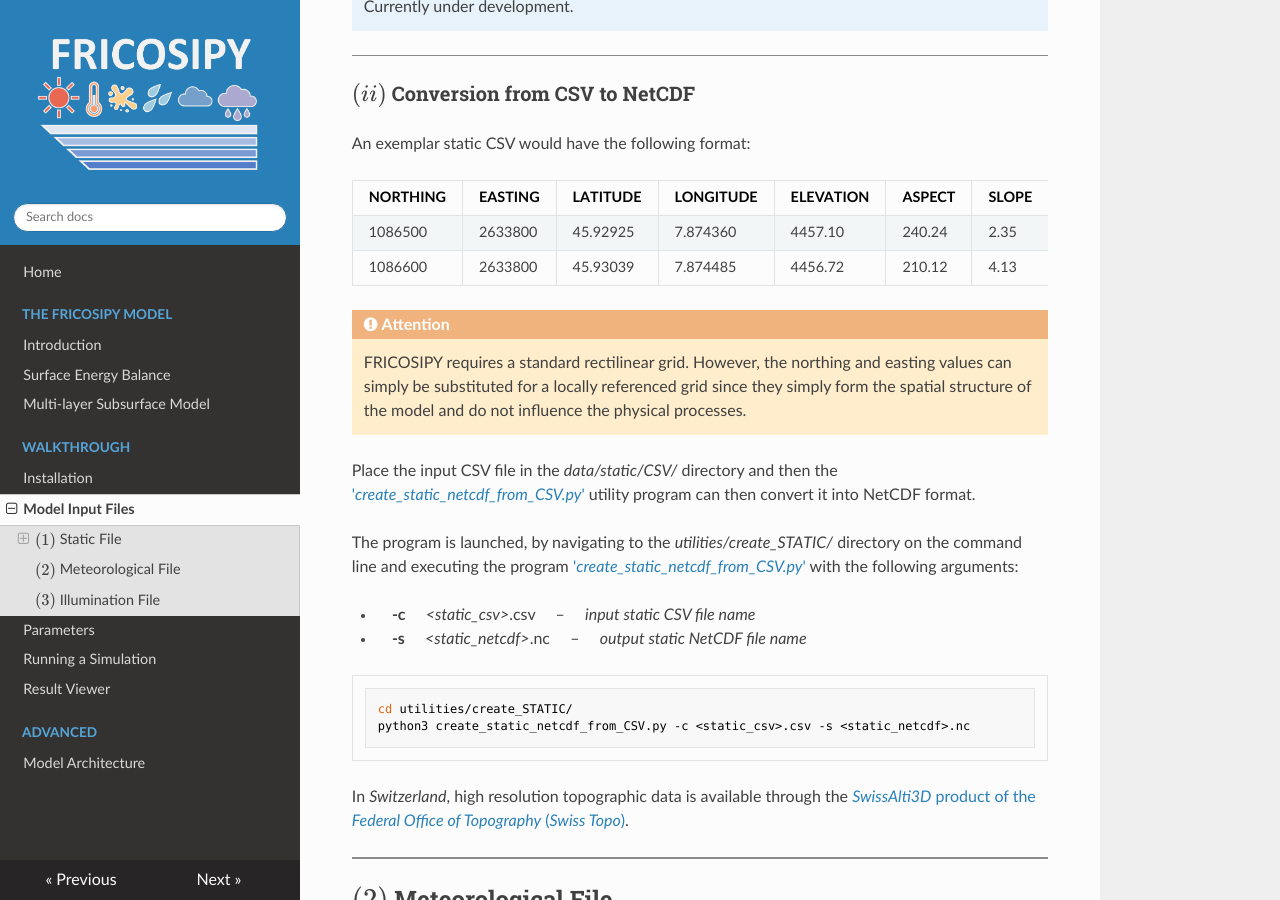
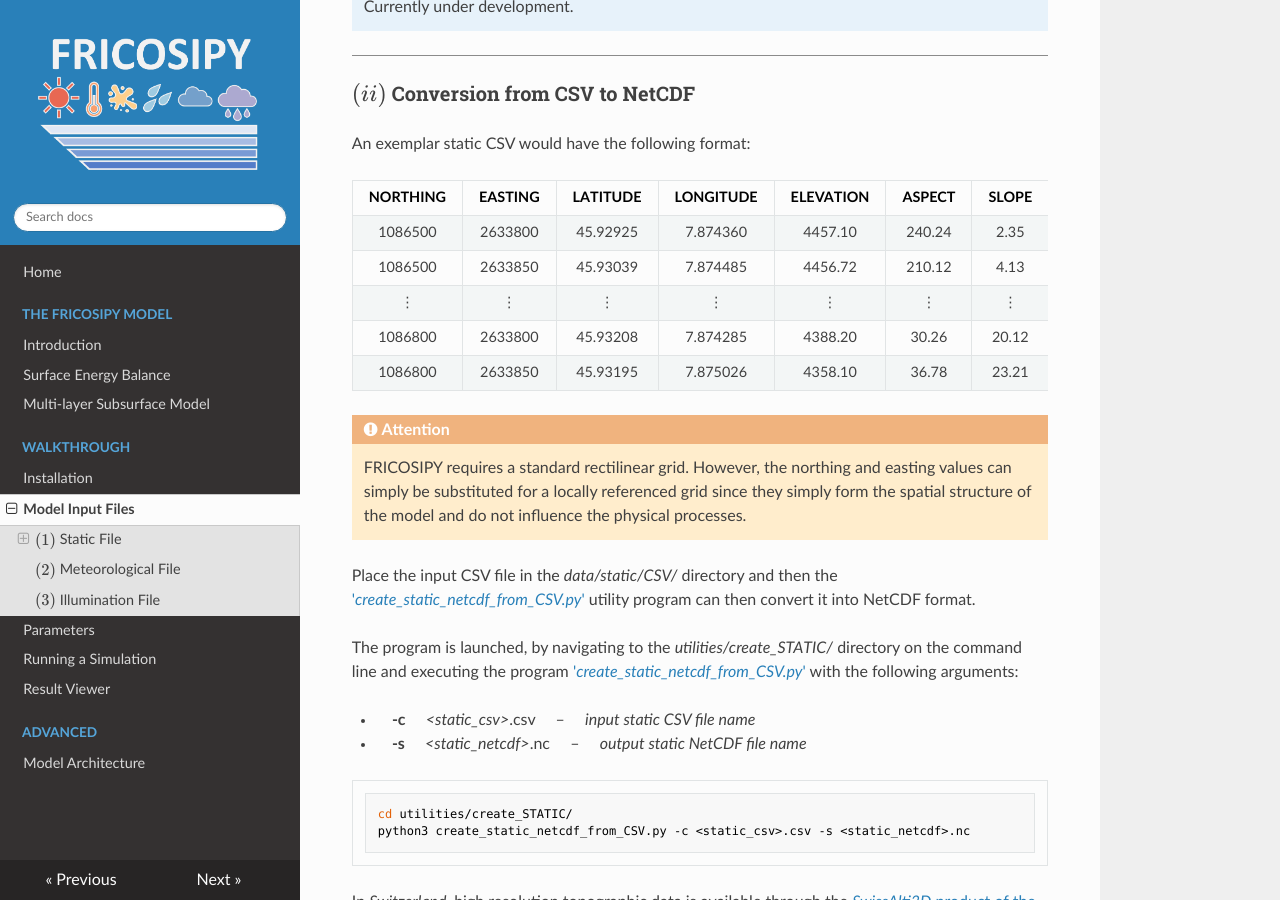
Before and after one commit to MarcusGastaldello/FRICOSIPY, an MkDocs documentation site: the page built from docs/model_input_files.md, in a window 1280 px wide and 900 px high, scrolled down 1091 px. Built offline with MkDocs 1.6.1, drawn with Linux system fonts in a browser that asks for light colours; nearby versions of some CDN libraries.

Commit message:
Update model_input_files.md

```diff
--- a/docs/model_input_files.md
+++ b/docs/model_input_files.md
@@ -44,9 +44,12 @@ The static file can either be directly created from a Digital Elevation Model (D
 An exemplar static CSV would have the following format:
 
 | NORTHING | EASTING | LATITUDE | LONGITUDE | ELEVATION | ASPECT | SLOPE | MASK |
-|-----------|----------|-----------|------------|------------|---------|--------|------|
+|:-----------:|:----------:|:-----------:|:------------:|:------------:|:---------:|:--------:|:------:|
 | 1086500 | 2633800 | 45.92925 | 7.874360 | 4457.10 | 240.24 | 2.35 | 1 |
-| 1086600 | 2633800 | 45.93039 | 7.874485 | 4456.72 | 210.12 | 4.13 | 1 |
+| 1086500 | 2633850 | 45.93039 | 7.874485 | 4456.72 | 210.12 | 4.13 | 1 |
+| ⋮ | ⋮ | ⋮ | ⋮ | ⋮ | ⋮ | ⋮ | ⋮ |
+| 1086800 | 2633800 | 45.93208 | 7.874285 | 4388.20 | 30.26 | 20.12 | 1 |
+| 1086800 | 2633850 | 45.93195 | 7.875026 | 4358.10 | 36.78 | 23.21 | 1 |
 
 !!! attention
     FRICOSIPY requires a standard rectilinear grid. However, the northing and easting values can simply be substituted for a locally referenced grid since they simply form the spatial structure of the model and do not influence the physical processes.
```
